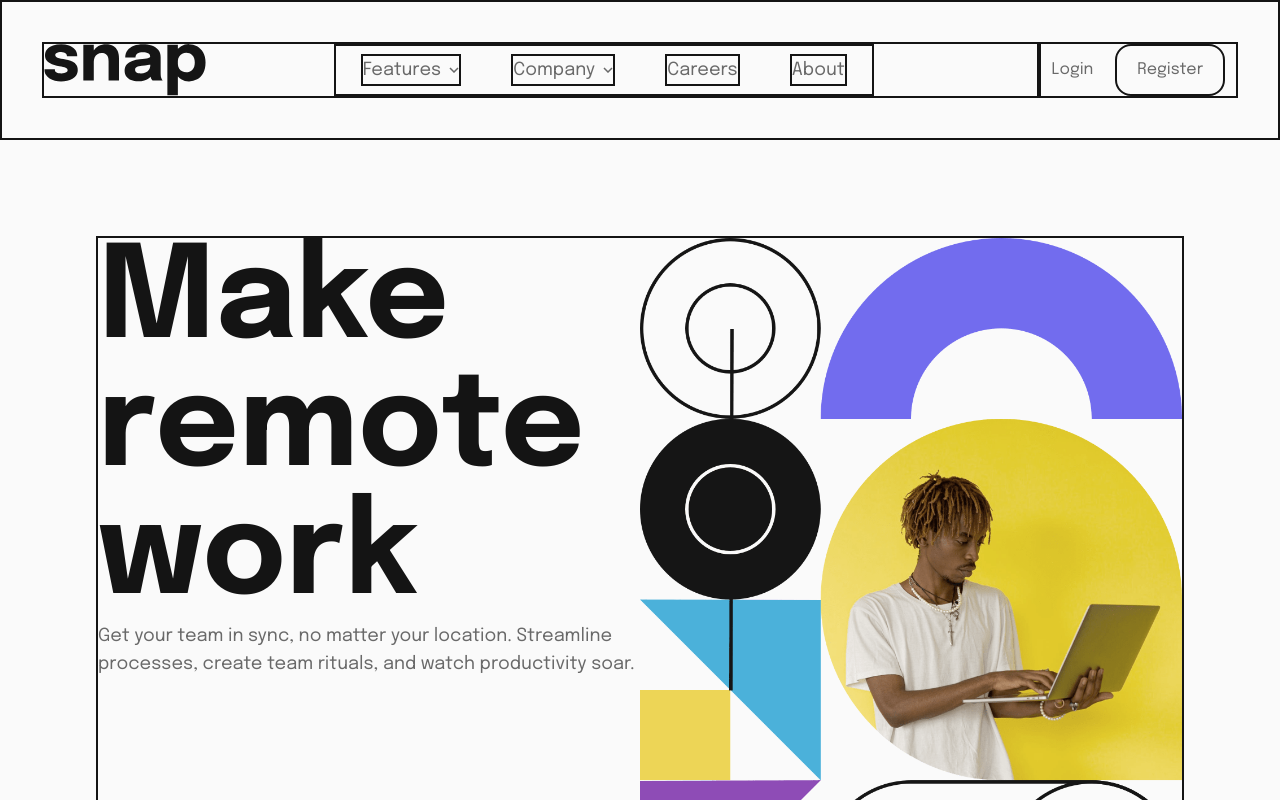
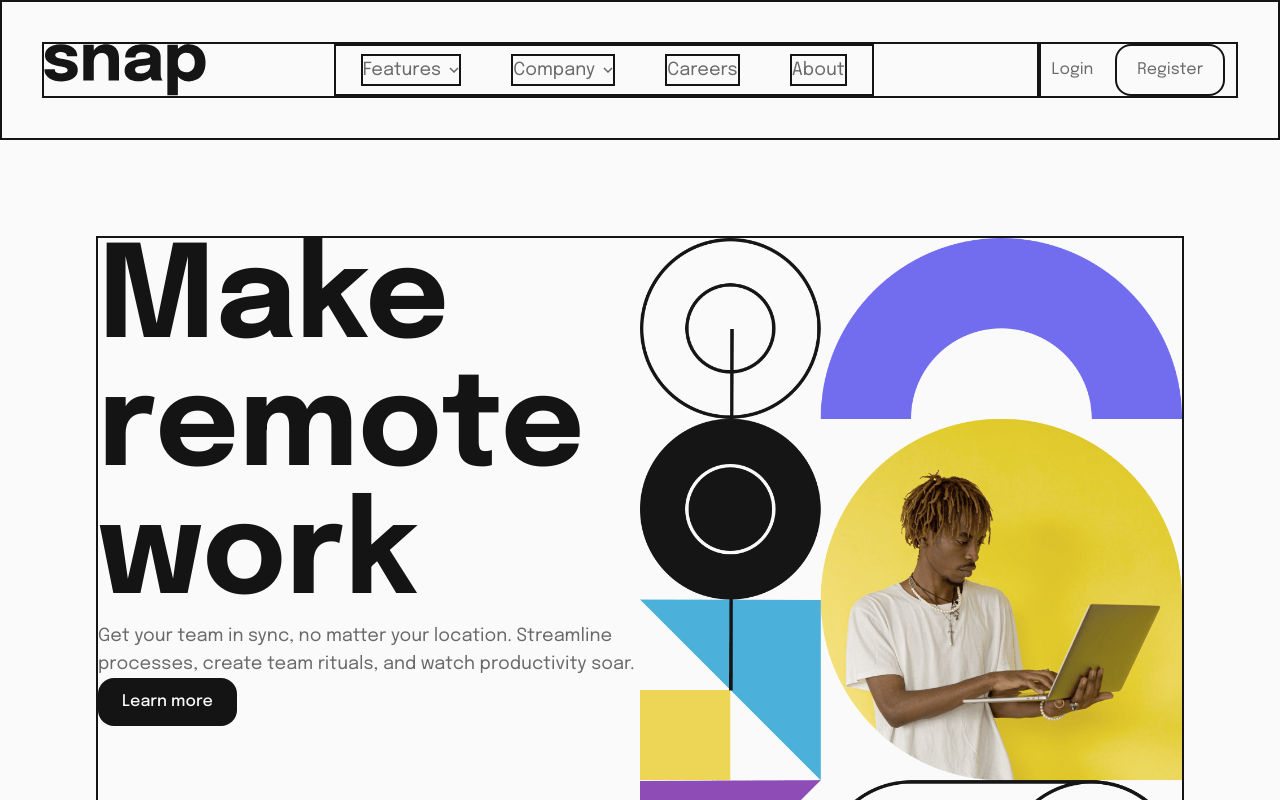
Before and after one commit to KazeemOluwanifemi/snap-site, a React (Vite) app: page / in a window 1280 px wide. Shown: the top 800 px of the page. Built offline with nearby package versions, Linux system fonts and the light colour scheme.

Commit message:
included button component

```diff
--- a/src/components/main.tsx
+++ b/src/components/main.tsx
@@ -1,9 +1,12 @@
+import Button from "./button"
+
 export default function Main(){
-    return <div className="border-solid border-2 border-almost-black m-24 flex flex-row justify-center">
-        <div className="main-text w-1/2">
+    return <div className="border-solid border-2 border-almost-black m-24 flex flex-row">
+        <div className="main-text w-1/2 justify-around">
             <h1 className="font-bold text-almost-black text-9xl">Make remote work</h1>
             <p className="text-lg text-medium-gray">Get your team in sync, no matter your location.
             Streamline processes, create team rituals, and watch productivity soar.</p>
+            <Button></Button>
         </div>
         <img src="/proj-assets/images/image-hero-desktop.png" className="w-1/2"></img>
     </div>
```
